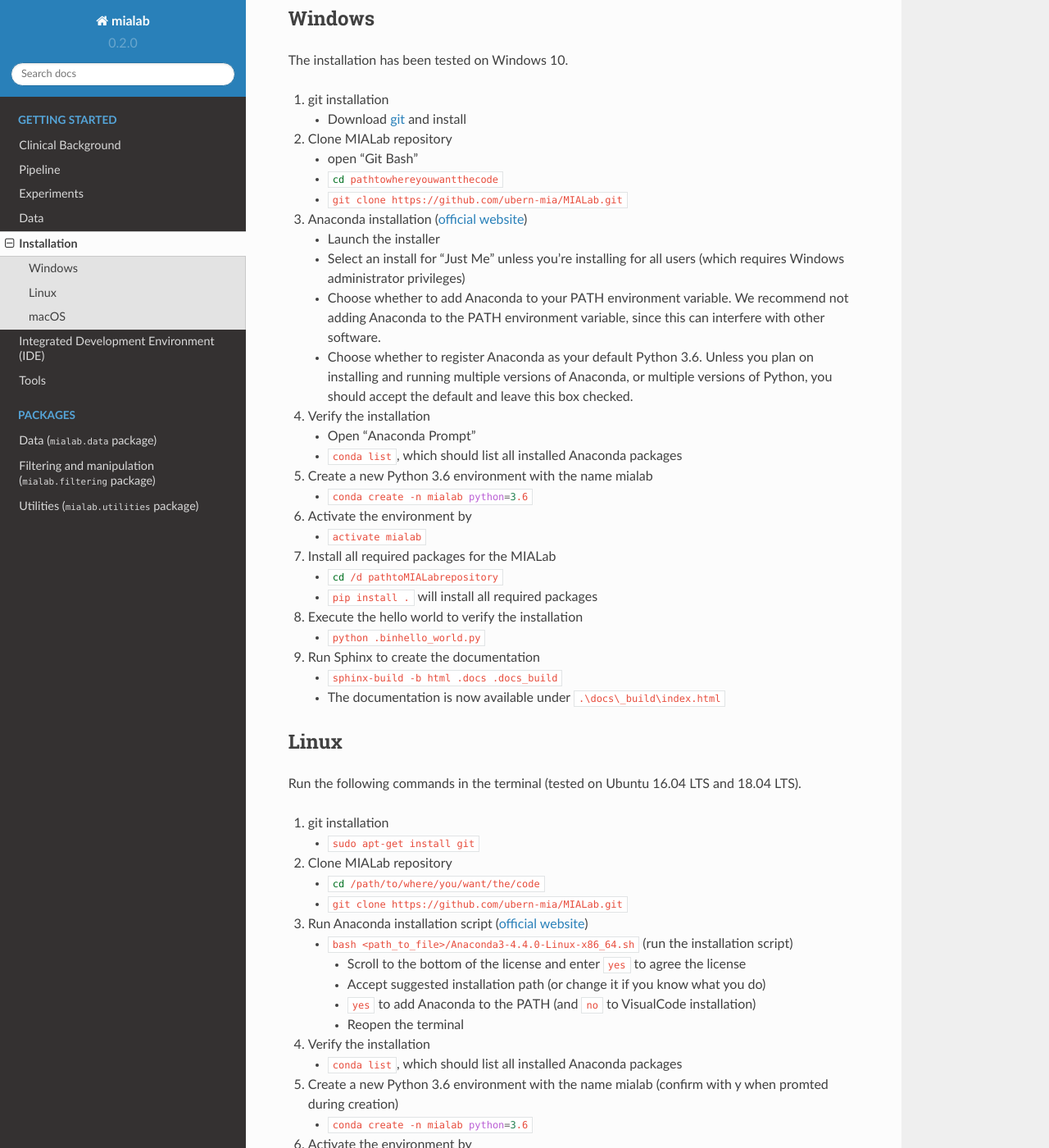
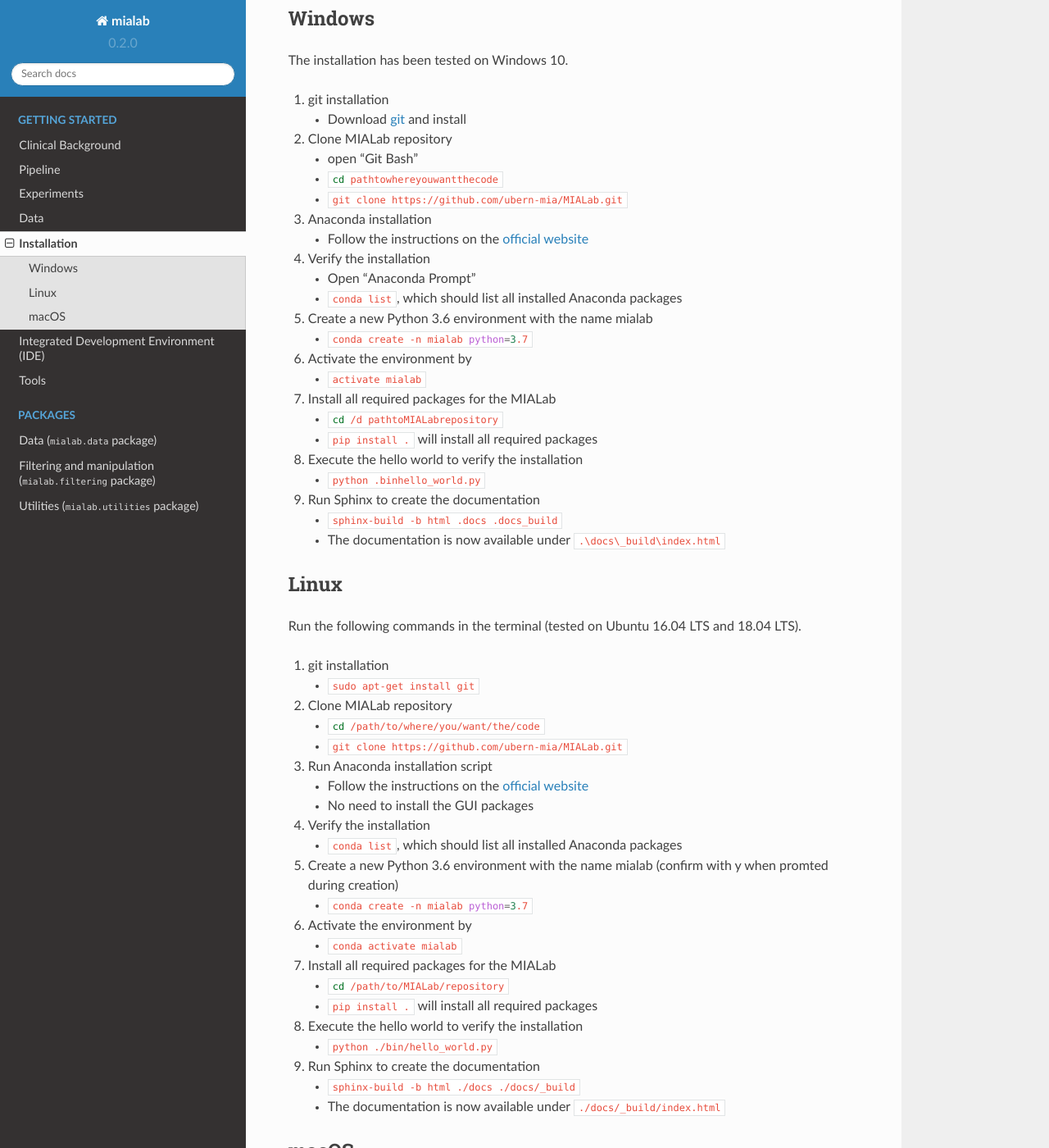
Before and after one commit to ubern-mia/MIALab, a Sphinx documentation site: the page built from docs/installation.rst, in a window 1280 px wide and 1400 px high, scrolled down 226 px. Shown: the whole window at 82% size. Built offline with Sphinx 7.4.7 and the Read the Docs theme 2.0.0, drawn with Linux system fonts in a browser that asks for light colours; formulas are drawn with MathJax 3; some of the changed text lies outside the part shown.

Commit message:
doc(data,installation): update data and installtion description

```diff
--- a/docs/installation.rst
+++ b/docs/installation.rst
@@ -6,7 +6,7 @@
 .. role:: bash(code)
    :language: bash
 
-To start with the installation, download the `Anaconda installer <https://www.anaconda.com/download/>`_ for your operating system and Python 3.6.
+To start with the installation, download the `Anaconda installer <https://www.anaconda.com/distribution/>`_ for your operating system and Python 3.7.
 
 
 Windows
@@ -23,12 +23,9 @@
    - :bash:`cd \path\to\where\you\want\the\code`
    - :bash:`git clone https://github.com/ubern-mia/MIALab.git`
 
-#. Anaconda installation (`official website <https://docs.anaconda.com/anaconda/install/windows.html>`__)
+#. Anaconda installation
 
-   - Launch the installer
-   - Select an install for "Just Me" unless you’re installing for all users (which requires Windows administrator privileges)
-   - Choose whether to add Anaconda to your PATH environment variable. We recommend not adding Anaconda to the PATH environment variable, since this can interfere with other software.
-   - Choose whether to register Anaconda as your default Python 3.6. Unless you plan on installing and running multiple versions of Anaconda, or multiple versions of Python, you should accept the default and leave this box checked.
+   - Follow the instructions on the `official website <https://docs.anaconda.com/anaconda/install/windows/>`__
 
 #. Verify the installation
 
@@ -37,7 +34,7 @@
 
 #. Create a new Python 3.6 environment with the name mialab
 
-   - :bash:`conda create -n mialab python=3.6`
+   - :bash:`conda create -n mialab python=3.7`
 
 #. Activate the environment by
 
@@ -70,14 +67,10 @@
    - :bash:`cd /path/to/where/you/want/the/code`
    - :bash:`git clone https://github.com/ubern-mia/MIALab.git`
 
-#. Run Anaconda installation script (`official website <https://docs.anaconda.com/anaconda/install/linux>`__)
+#. Run Anaconda installation script
 
-   - :bash:`bash <path_to_file>/Anaconda3-4.4.0-Linux-x86_64.sh` (run the installation script)
-
-     - Scroll to the bottom of the license and enter :bash:`yes` to agree the license
-     - Accept suggested installation path (or change it if you know what you do)
-     - :bash:`yes` to add Anaconda to the PATH (and :bash:`no` to VisualCode installation)
-     - Reopen the terminal
+   - Follow the instructions on the `official website <https://docs.anaconda.com/anaconda/install/linux>`__
+   - No need to install the GUI packages
 
 #. Verify the installation
 
@@ -85,11 +78,11 @@
 
 #. Create a new Python 3.6 environment with the name mialab (confirm with y when promted during creation)
 
-   - :bash:`conda create -n mialab python=3.6`
+   - :bash:`conda create -n mialab python=3.7`
 
 #. Activate the environment by
 
-   - :bash:`source activate mialab`
+   - :bash:`conda activate mialab`
 
 #. Install all required packages for the MIALab
 
@@ -119,12 +112,9 @@
    - :bash:`cd /path/to/where/you/want/the/code`
    - :bash:`git clone https://github.com/ubern-mia/MIALab.git`
 
-#. Anaconda installation (`official website <https://docs.anaconda.com/anaconda/install/mac-os>`__)
+#. Anaconda installation
 
-   - Launch the installer
-   - On the Destination Select screen, select "Install for me only"
-   - (Don't install VisualStudio Code)
-   - etc.
+   - Follow the instructions on the `official website <https://docs.anaconda.com/anaconda/install/mac-os/>`__
 
 #. Verify the installation
 
@@ -132,7 +122,7 @@
 
 #. Create a new Python 3.6 environment with the name mialab
 
-   - :bash:`conda create -n mialab python=3.6`
+   - :bash:`conda create -n mialab python=3.7`
 
 #. Activate the environment by
 
```
Also changed, not shown: docs/data.rst (+2 -22 lines), 1 other file.
